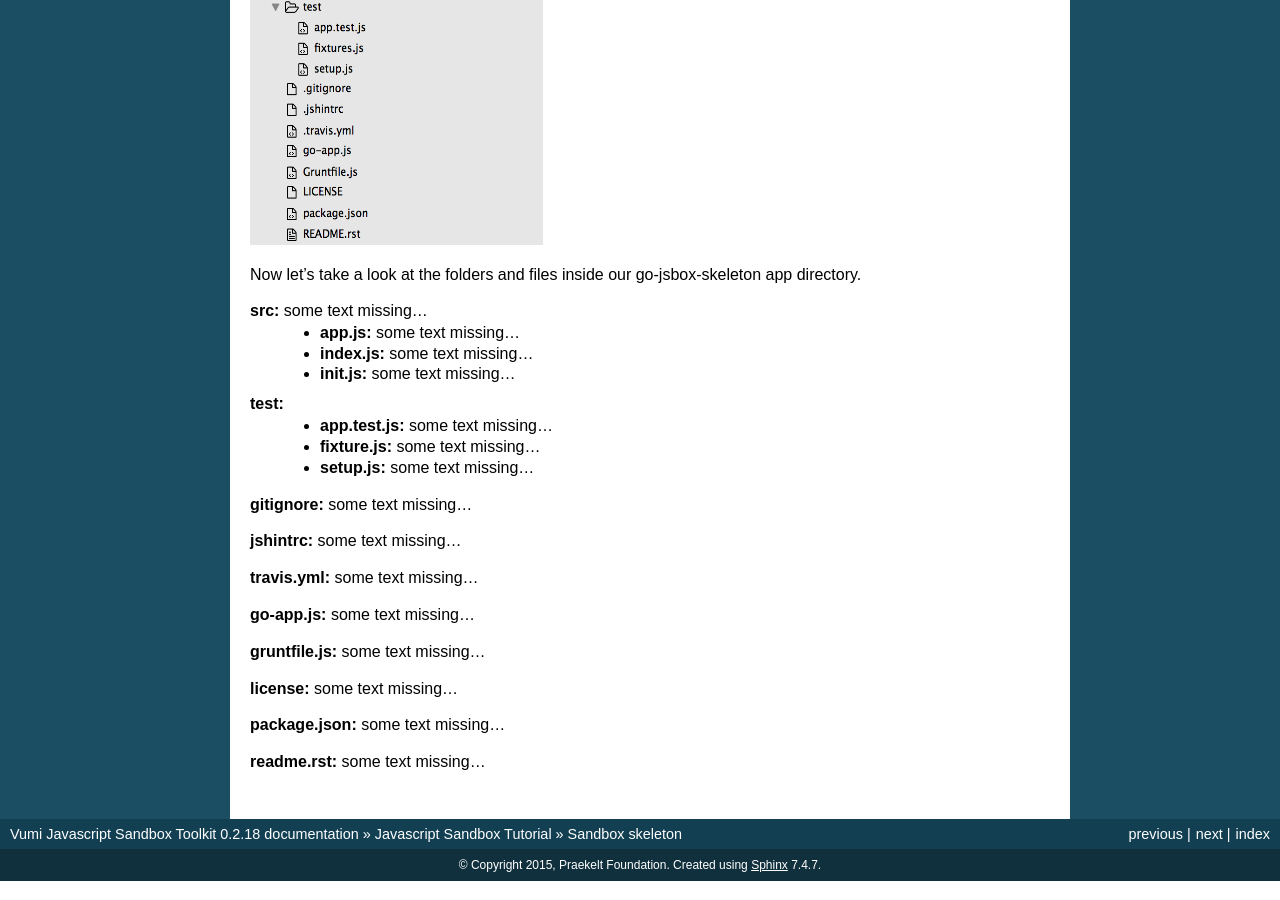
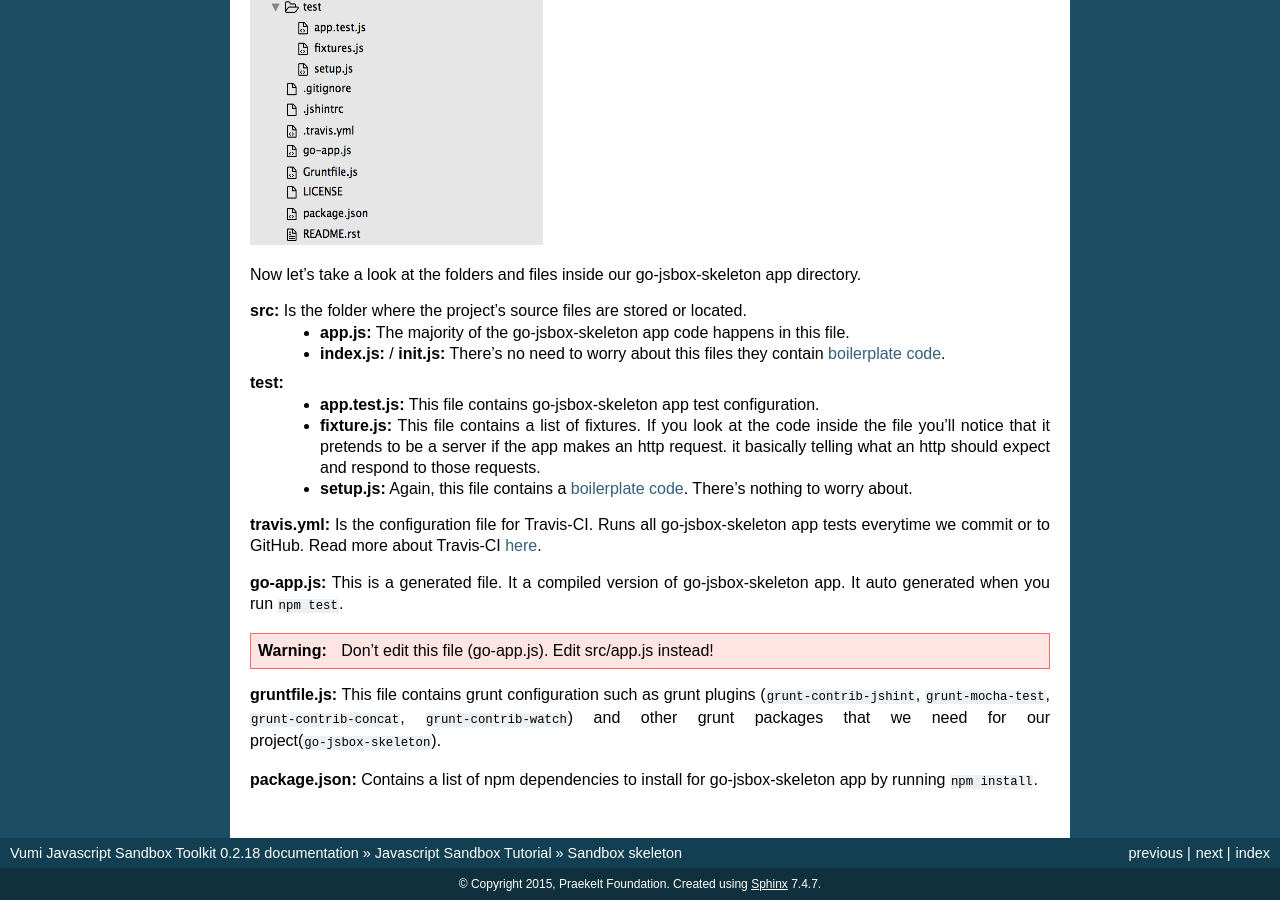
Before and after one commit to praekeltfoundation/vumi-jssandbox-toolkit, a Sphinx documentation site: the page built from docs/tutorial/sandbox_skeleton.rst, in a window 1280 px wide and 900 px high, scrolled down 892 px. Built offline with Sphinx 7.4.7, drawn with Linux system fonts in a browser that asks for light colours.

Commit message:
fill in missing text

```diff
--- a/docs/tutorial/sandbox_skeleton.rst
+++ b/docs/tutorial/sandbox_skeleton.rst
@@ -44,28 +44,24 @@ After you've cloned the repo and installed all the requirements, the sandbox ske
 
 Now let's take a look at the folders and files inside our go-jsbox-skeleton app directory.
 
-**src:** some text missing...
-	- **app.js:** some text missing...
-	- **index.js:** some text missing...
-	- **init.js:** some text missing...
+**src:** Is the folder where the project's source files are stored or located.
+	- **app.js:** The majority of the go-jsbox-skeleton app code happens in this file.
+	- **index.js:** / **init.js:** There's no need to worry about this files they contain `boilerplate code <https://en.wikipedia.org/wiki/Boilerplate_code>`_.
 
 **test:**
-	- **app.test.js:** some text missing...
-	- **fixture.js:** some text missing...
-	- **setup.js:** some text missing...
+	- **app.test.js:** This file contains go-jsbox-skeleton app test configuration.
+	- **fixture.js:** This file contains a list of fixtures. If you look at the code inside the file you'll notice that it pretends to be a server if the app makes an http request. it basically telling what an http should expect and respond to those requests.
+	- **setup.js:** Again, this file contains a `boilerplate code <https://en.wikipedia.org/wiki/Boilerplate_code>`_. There's nothing to worry about.
 
-**gitignore:** some text missing...
+**travis.yml:** Is the configuration file for Travis-CI. Runs all go-jsbox-skeleton app tests everytime we commit or to GitHub. Read more about Travis-CI `here <https://travis-ci.org/>`_.
 
-**jshintrc:** some text missing...
 
-**travis.yml:** some text missing...
+**go-app.js:** This is a generated file. It a compiled version of go-jsbox-skeleton app. It auto generated when you run ``npm test``.
 
-**go-app.js:** some text missing...
+.. warning::
 
-**gruntfile.js:** some text missing...
+	Don't edit this file (go-app.js). Edit src/app.js instead!
 
-**license:** some text missing...
+**gruntfile.js:** This file contains grunt configuration such as grunt plugins (``grunt-contrib-jshint``, ``grunt-mocha-test``, ``grunt-contrib-concat``, ``grunt-contrib-watch``) and other grunt packages that we need for our project(``go-jsbox-skeleton``).
 
-**package.json:** some text missing...
-
-**readme.rst:** some text missing...
+**package.json:** Contains a list of npm dependencies to install for go-jsbox-skeleton app by running ``npm install``.
```
